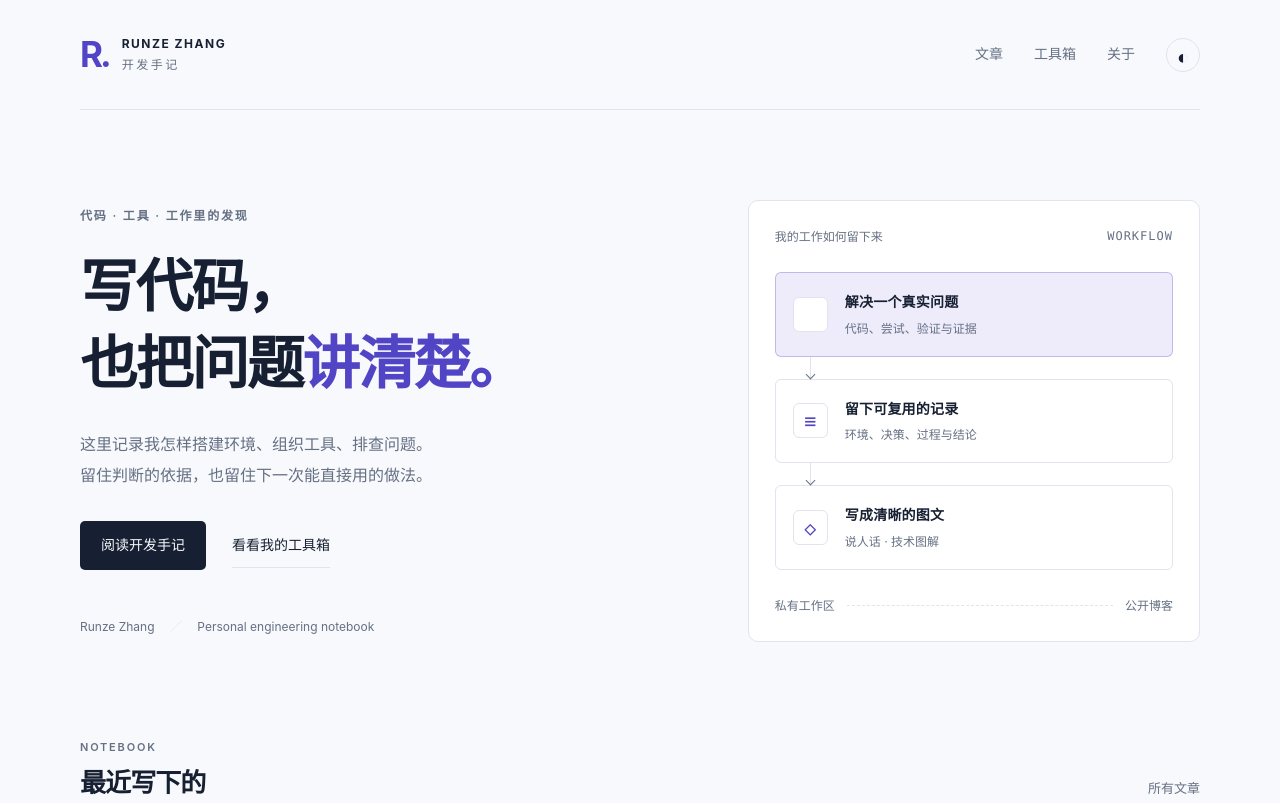
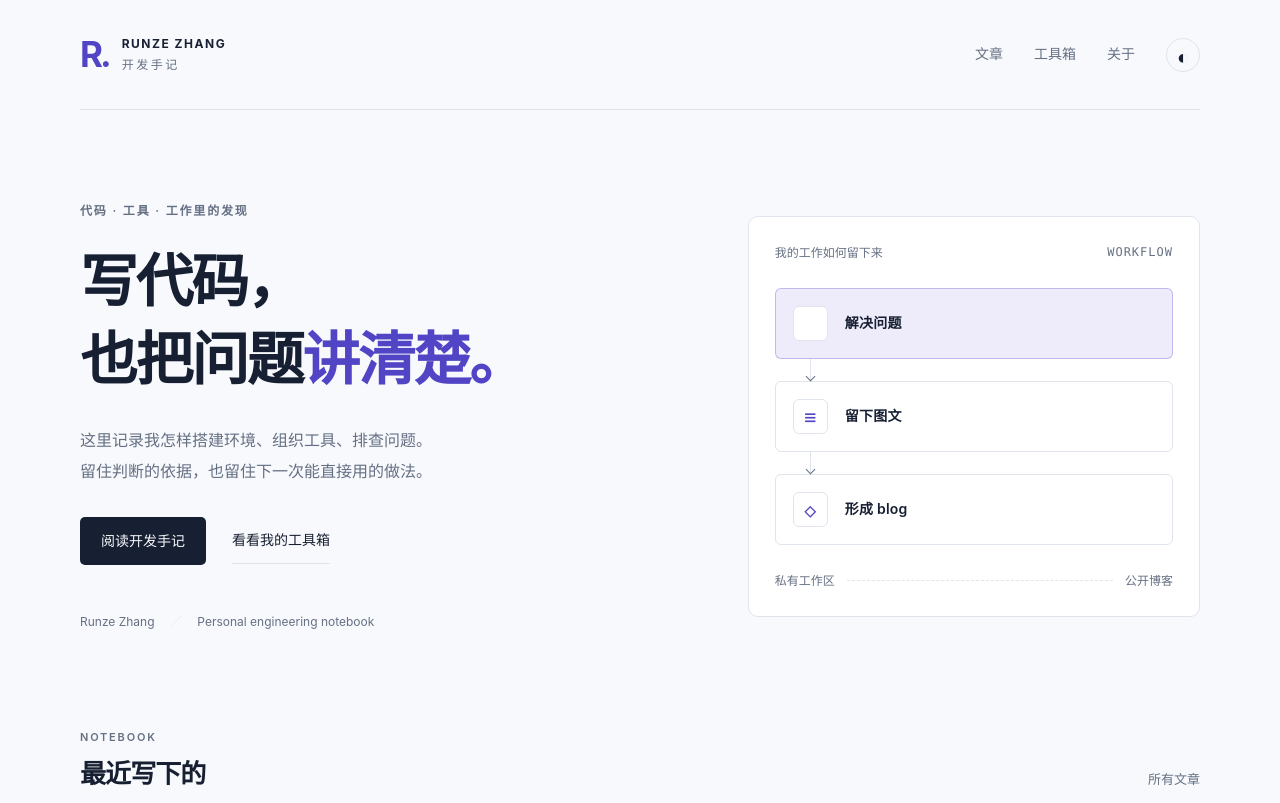
Before and after one commit to Oliver-zrz/oliver-zrz.github.io, an Astro site: page / in a window 1280 px wide. Shown: the top 803 px of the page. Built offline with nearby package versions, Linux system fonts and the light colour scheme; Astro itself is replaced by a stand-in of ours.

Commit message:
Simplify homepage work-to-blog workflow

```diff
--- a/src/pages/index.astro
+++ b/src/pages/index.astro
@@ -5,7 +5,15 @@ import {posts, dateLabel} from '../lib/posts';
 <Shell>
   <section class="hero wrap">
     <div class="hero-copy"><p class="eyebrow">代码 · 工具 · 工作里的发现</p><h1>写代码，<br />也把问题<span class="accent">讲清楚。</span></h1><p class="hero-intro">这里记录我怎样搭建环境、组织工具、排查问题。<br class="desktop" />留住判断的依据，也留住下一次能直接用的做法。</p><div class="hero-actions"><a class="button" href="/blog/">阅读开发手记</a><a class="quiet-link" href="/toolbox/">看看我的工具箱</a></div><p class="hero-footnote">Runze Zhang <span>／</span> Personal engineering notebook</p></div>
-    <div class="hero-diagram"><div class="diagram-top"><span>我的工作如何留下来</span><span class="mono">WORKFLOW</span></div><div class="flow-node flow-primary"><span class="node-icon">{ }</span><div><strong>解决一个真实问题</strong><small>代码、尝试、验证与证据</small></div></div><div class="flow-connector"></div><div class="flow-node"><span class="node-icon">≡</span><div><strong>留下可复用的记录</strong><small>环境、决策、过程与结论</small></div></div><div class="flow-connector"></div><div class="flow-node"><span class="node-icon">◇</span><div><strong>写成清晰的图文</strong><small>说人话 · 技术图解</small></div></div><div class="diagram-bottom"><span>私有工作区</span><span class="boundary-line"></span><span>公开博客</span></div></div>
+    <div class="hero-diagram">
+      <div class="diagram-top"><span>我的工作如何留下来</span><span class="mono">WORKFLOW</span></div>
+      <div class="flow-node flow-primary"><span class="node-icon">{ }</span><strong>解决问题</strong></div>
+      <div class="flow-connector"></div>
+      <div class="flow-node"><span class="node-icon">≡</span><strong>留下图文</strong></div>
+      <div class="flow-connector"></div>
+      <div class="flow-node"><span class="node-icon">◇</span><strong>形成 blog</strong></div>
+      <div class="diagram-bottom"><span>私有工作区</span><span class="boundary-line"></span><span>公开博客</span></div>
+    </div>
   </section>
   <section class="latest wrap"><div class="section-heading"><div><p class="eyebrow">NOTEBOOK</p><h2>最近写下的</h2></div><a href="/blog/">所有文章</a></div><div class="post-rows">{posts.map((post, index) => <a class="post-row" href={post.url}><div class="post-date"><time datetime={post.date}>{dateLabel(post.date)}</time><span>{post.category}</span></div><div class="post-row-body"><h3>{post.title}</h3><p>{post.description}</p><div class="tags">{post.tags.map((tag: string) => <span>{tag}</span>)}</div></div><span class="row-mark" aria-hidden="true">{index === 0 ? '✳' : '✧'}</span></a>)}</div></section>
   <section class="workspace-note wrap"><div class="note-label">一个持续整理的工作台</div><p>Skill 是工具，记录是过程。<br />真正想留下的，是<strong>为什么这样做，以及怎么确认它做对了。</strong></p><a href="/about/">关于这份手记</a></section>
```
